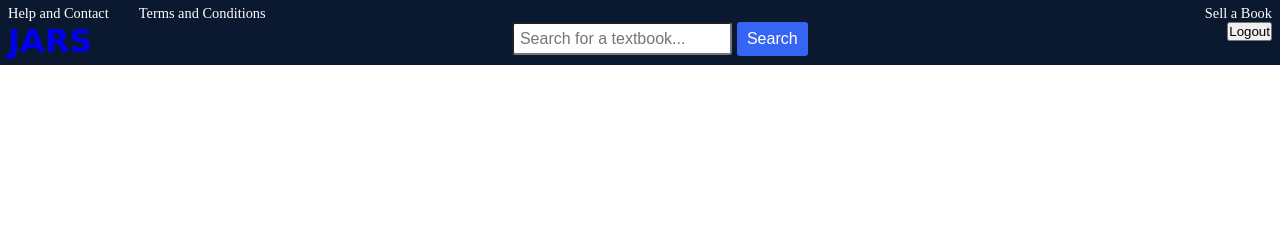
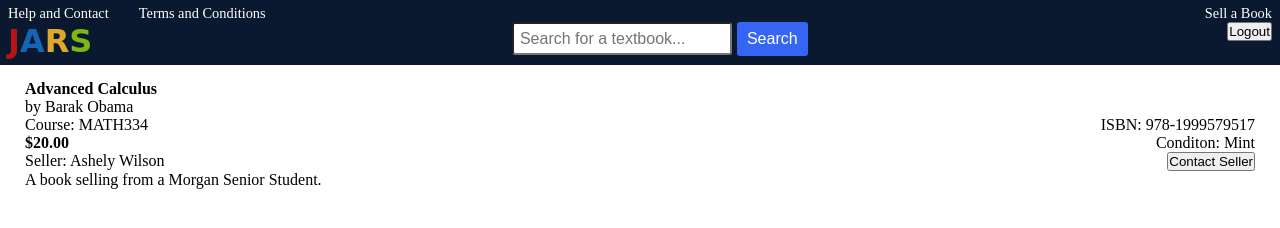
Before and after one commit to AyoAjayi/project-3-JARS, a React app: page templates/marketplace.html in a window 1280 px wide. Built offline with nearby package versions, Linux system fonts and the light colour scheme; no server answers.

Commit message:
Added html content on marketplace.html

```diff
--- a/templates/marketplace.html
+++ b/templates/marketplace.html
@@ -28,7 +28,7 @@
 
             <div class = "big-bar">
                 <div class = "logo">
-                    <a href="#">JARS</a>
+                    <a href="#"><span class = "J">J</span><span class = "A">A</span><span class = "R">R</span><span class = "S">S</span></a>
                 </div>
                 <div class = "search">
                     <div>
@@ -44,5 +44,43 @@
             </div>
         </div>
     </navbar>
+
+    <section id = "listing-section">
+        <div class = "container">
+            <div class = "listing">
+                <!--A single listing will look like this-->
+                <div class = "unit-listing">
+                    <h4 class = "book-name">Advanced Calculus</h4>
+                    <p class = "author">by Barak Obama</p>
+                    <div class = "course-isbn">
+                        <div class = "course">
+                            <p>Course: MATH334</p>
+                        </div>
+                        <div class = "isbn">
+                            <p>ISBN: 978-1999579517</p>
+                        </div>
+                    </div>
+                    <div class = "price-condition">
+                        <div class = "price">
+                            <h4> $20.00</h4>
+                        </div>
+                        <div class = "condition">
+                            <p>Conditon: Mint</p>
+                        </div>
+                    </div>
+                    <div class = "seller-contact-seller">
+                        <div class = "Seller">
+                            <p> Seller: Ashely Wilson </p>
+                        </div>
+                        <div class = "contact-seller">
+                            <button>Contact Seller</button>
+                        </div>
+                    </div>
+                    <p class = "description">A book selling from a Morgan Senior Student.</p>
+                </div>
+
+            </div>
+        </div>
+    </section>
 </body>
 </html>
```
